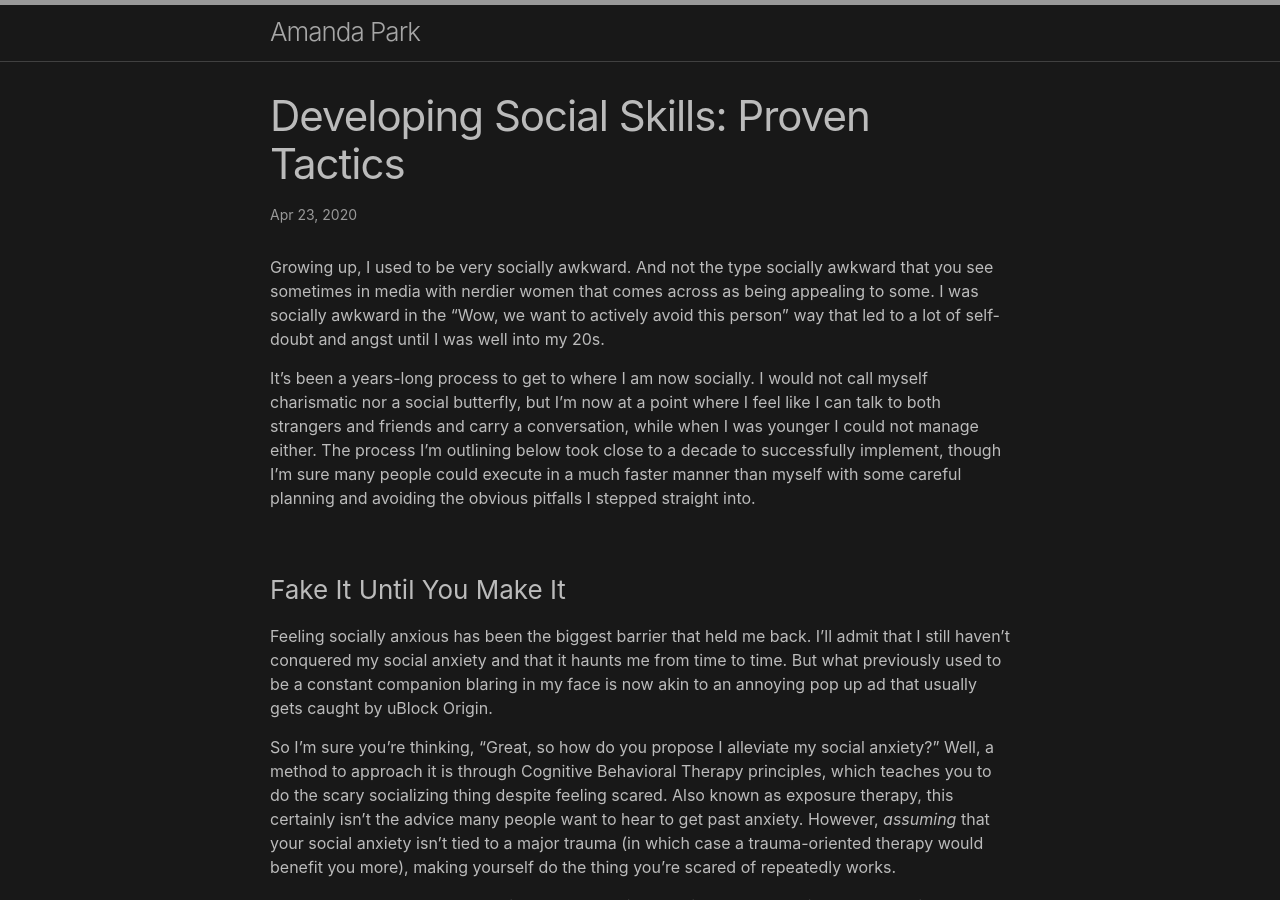
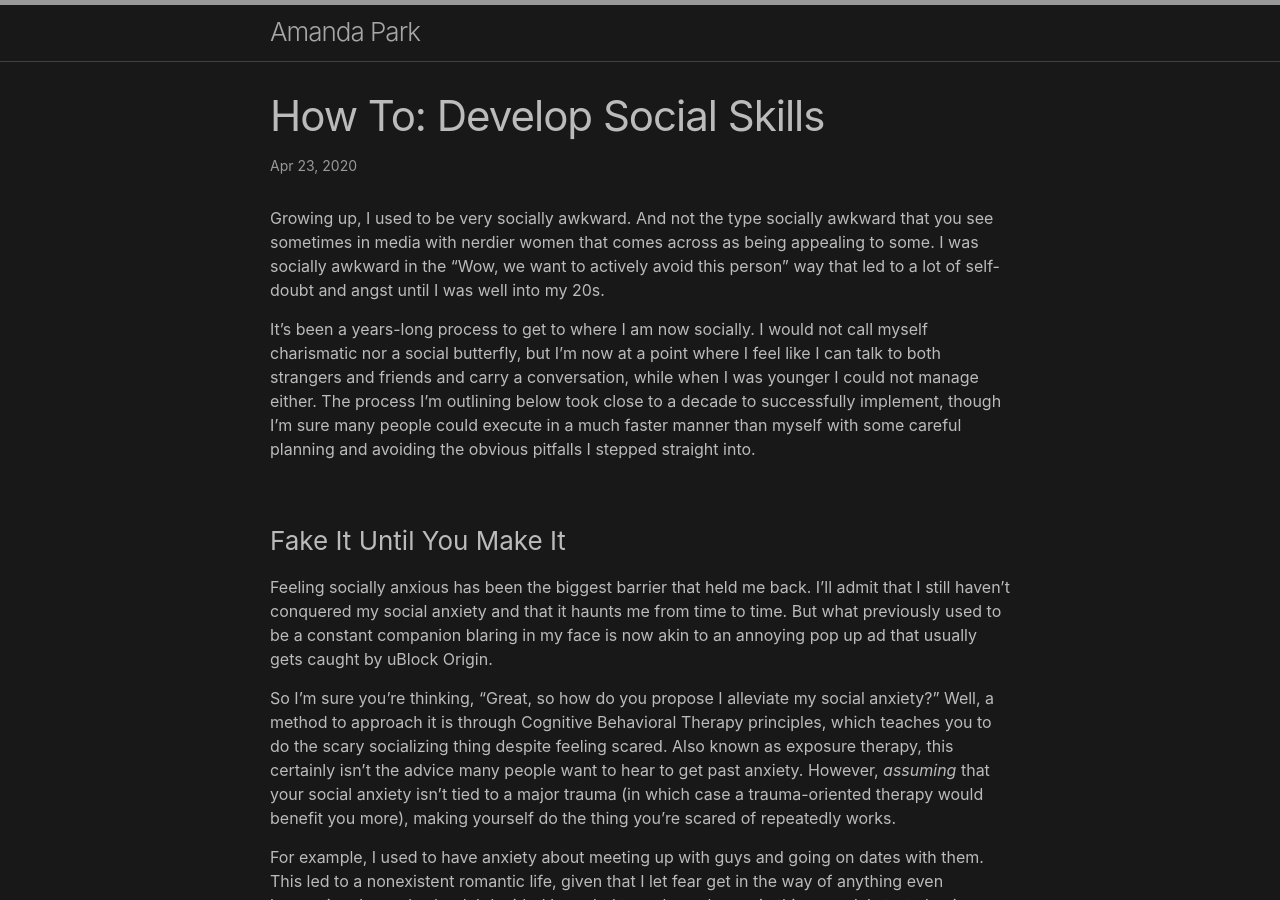
Before and after one commit to amanda-park/amanda-park.github.io, a Jekyll site: the page built from _posts/2020-04-23-social-skills.md, in a window 1280 px wide and 900 px high. Built offline with Jekyll 4.4.1, drawn with Linux system fonts in a browser that asks for light colours.

Commit message:
Update 2020-04-23-social-skills.md

```diff
--- a/_posts/2020-04-23-social-skills.md
+++ b/_posts/2020-04-23-social-skills.md
@@ -1,8 +1,8 @@
 ---
 layout: post
-title: "Developing Social Skills: Proven Tactics"
+title: "How To: Develop Social Skills"
 date: 2020-04-23
-tags: [how-to, books, self-improvement]
+tags: [how-to, self-improvement]
 ---
 
 Growing up, I used to be very socially awkward. And not the type socially awkward that you see sometimes in media with nerdier women that comes across as being appealing to some. I was socially awkward in the "Wow, we want to actively avoid this person" way that led to a lot of self-doubt and angst until I was well into my 20s.
```
